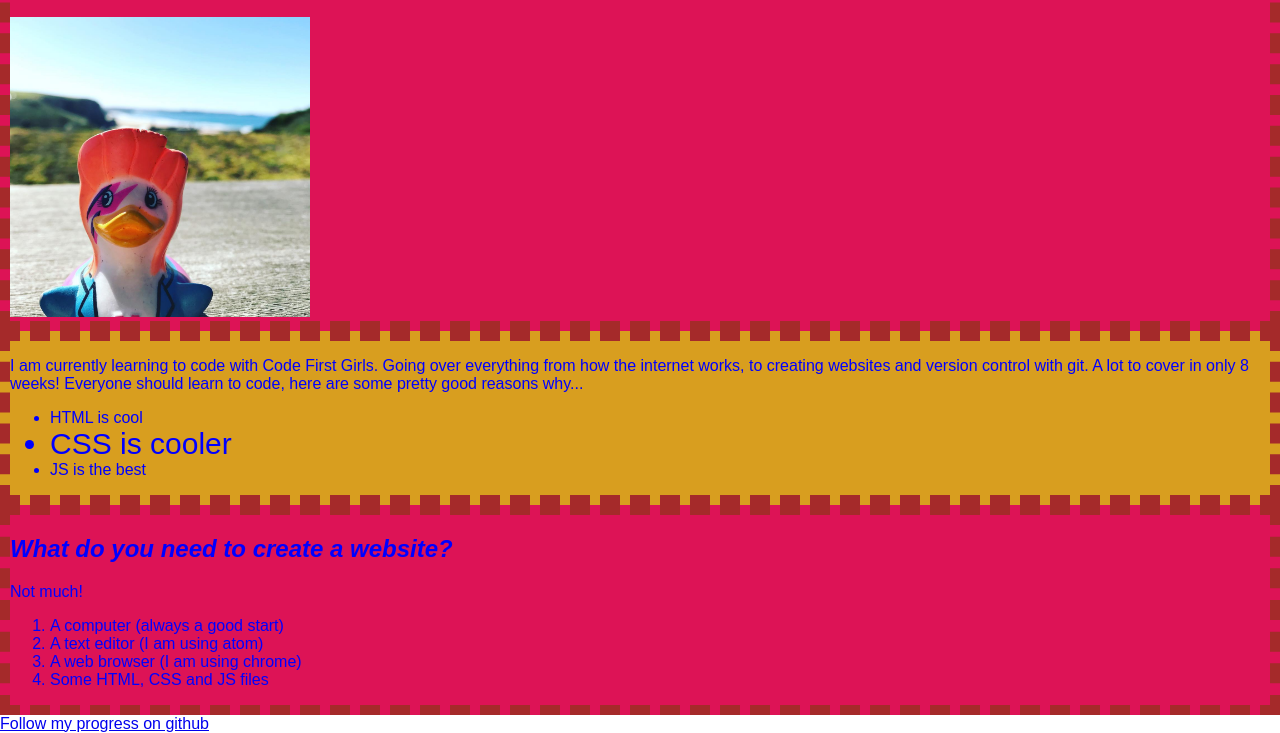
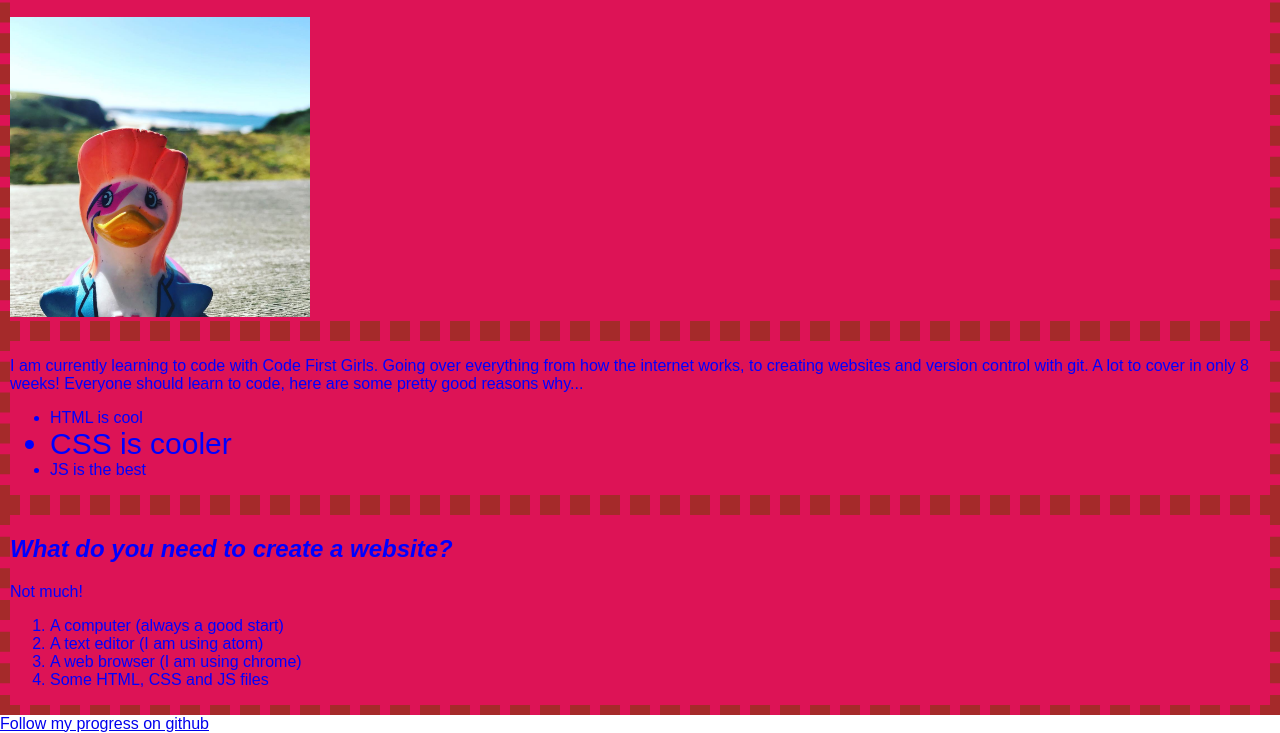
Before and after one commit to Kyriaki-Diam/git-test, a plain HTML site: page index.html in a window 1280 px wide. Shown: the part 121-854 px from the top of the page. Drawn offline with Linux system fonts and the light colour scheme.

Commit message:
remove second div color

```diff
--- a/css/styles.css
+++ b/css/styles.css
@@ -10,9 +10,6 @@ background-color: rgb(221, 19, 86);
 border: dashed 10px brown;
 }
 
-.second-div {
-background-color: rgb(216, 158, 31);
-}
 
 #second-li{
     font-size: 30px;
```
